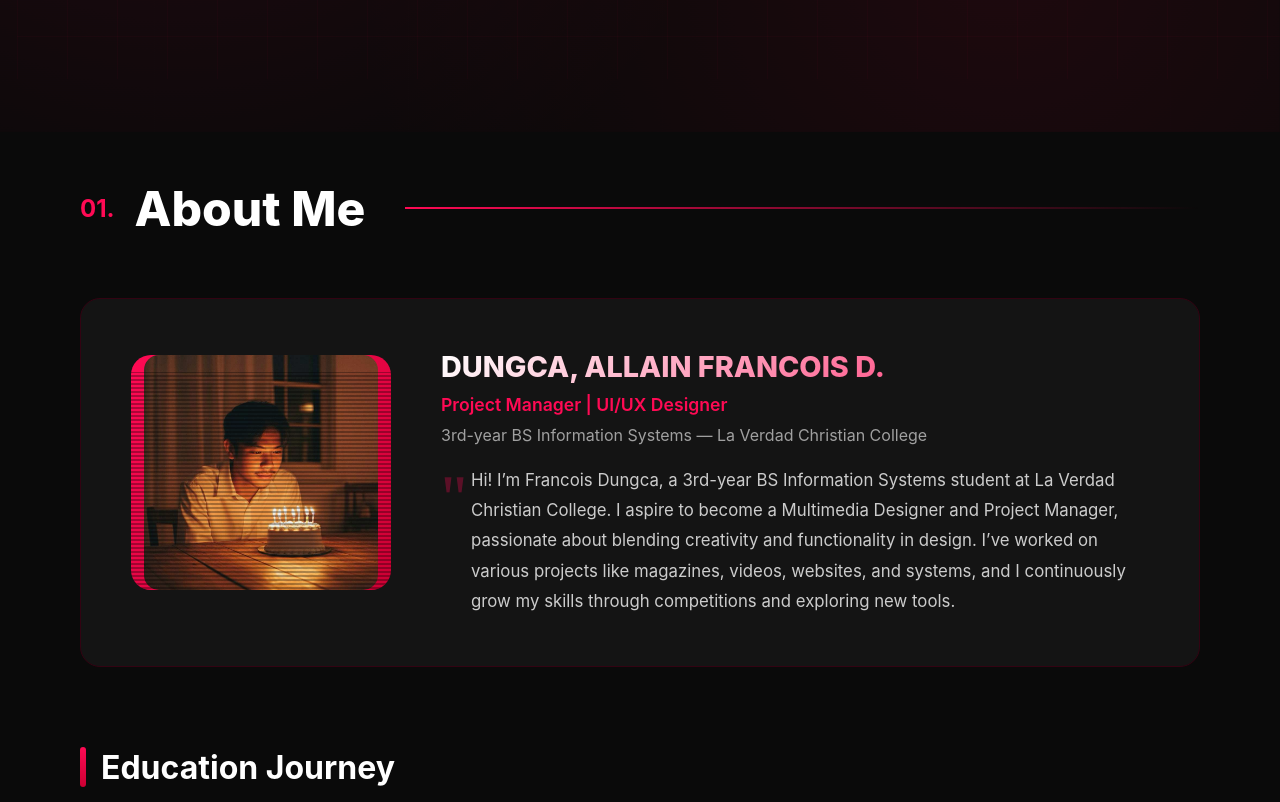
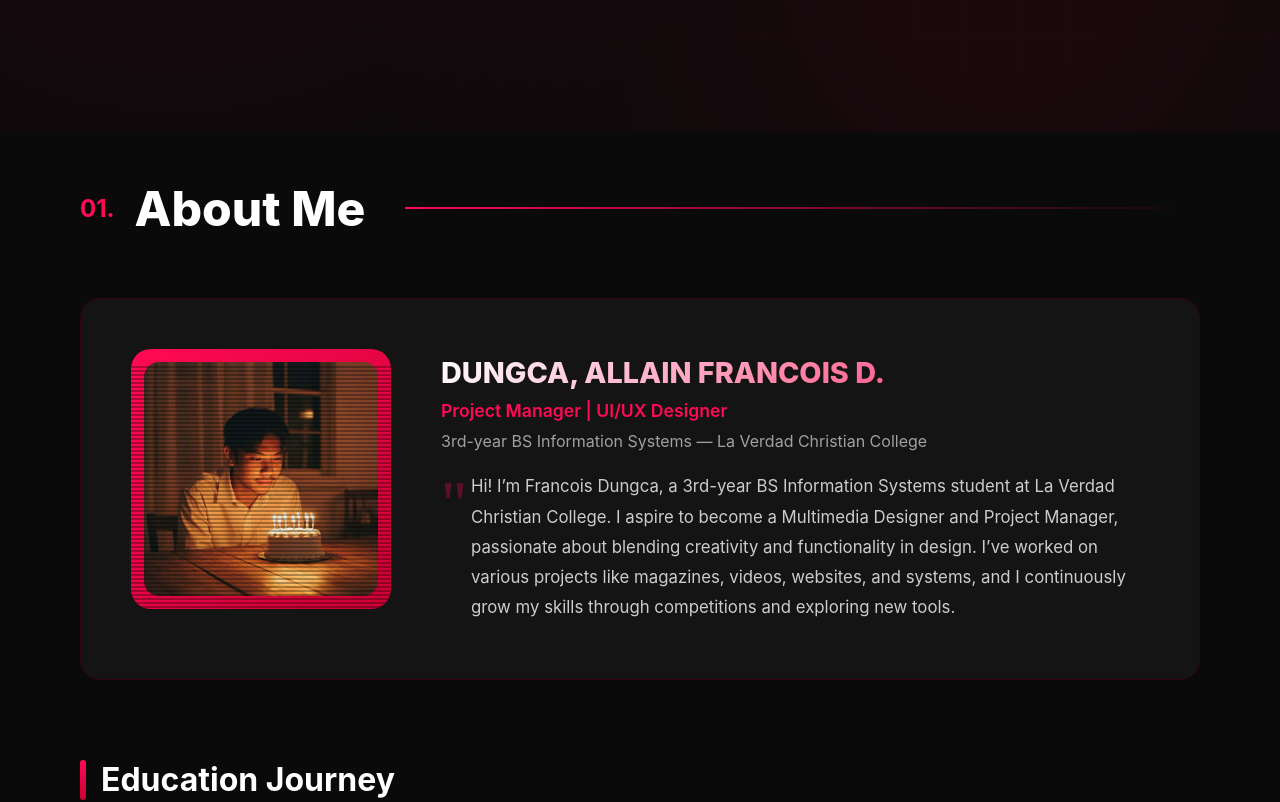
Before and after one commit to ACO1S/personal-portfolio, a React (Vite) app: page / in a window 1280 px wide. Shown: the part 731-1533 px from the top of the page. Built offline with nearby package versions, Linux system fonts and the light colour scheme.

Commit message:
FIXED ERROR

```diff
--- a/src/index.css
+++ b/src/index.css
@@ -544,7 +544,7 @@ body::before {
 }
 
 .about-image {
-  width: 260px;        /* adjust size smaller */
+  width: 260px;
   height: 260px;
   border-radius: 20px;
   position: relative;
```
